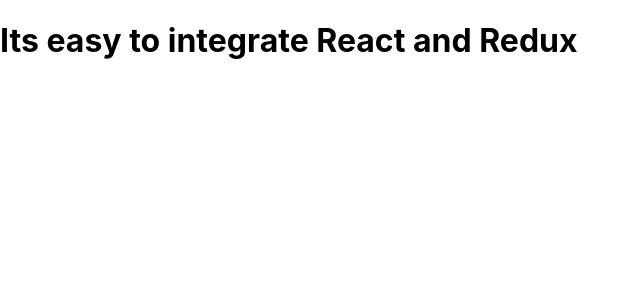
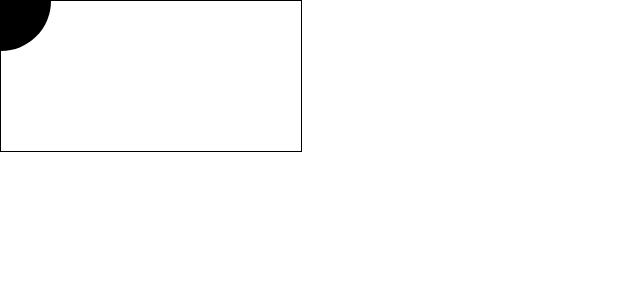
Before and after one commit to CLLane/Alien-Defense-Game, a React (Create React App) app: page / in a window 1280 px wide. Shown: the top 300 px of the page, without its empty margins (0-640 px from the left). Built offline with nearby package versions, Linux system fonts and the light colour scheme.

Commit message:
Connect canvas component to app

```diff
--- a/src/component/App/App.js
+++ b/src/component/App/App.js
@@ -1,12 +1,11 @@
 import React, { Component } from 'react';
+import Canvas from '../Canvas/Canvas';
 import PropTypes from 'prop-types';
 
 class App extends Component {
   render() {
     return (
-      <div className="App">
-      <h1>{this.props.message}</h1>
-      </div>
+     <Canvas />
     );
   }
 }
```
